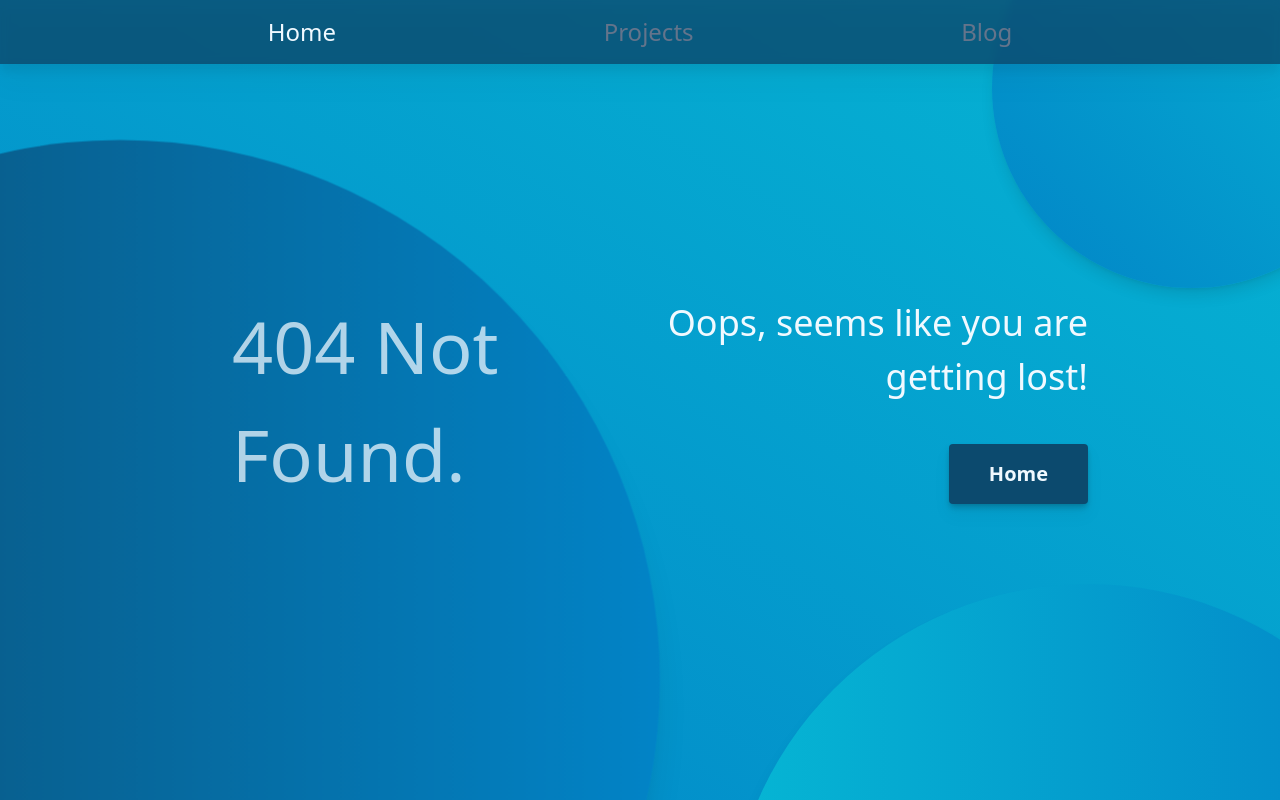
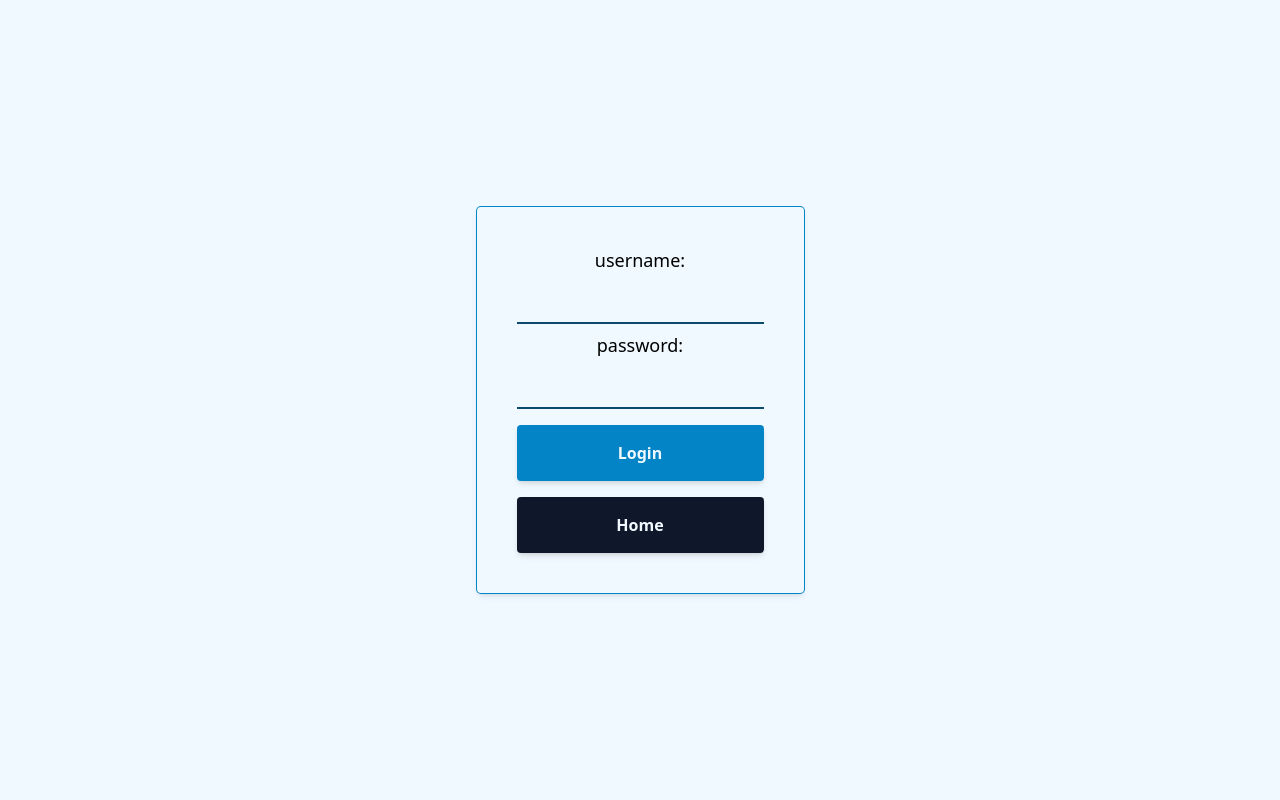
Before and after one commit to ecmCode/portfolio2, a React (Vite) app: page /portfolio/admin in a window 1280 px wide. Before the commit this address led to /404. Built offline with nearby package versions, Linux system fonts and the light colour scheme.

Commit message:
change: router base to ‘/portfolio/’

```diff
--- a/src/Admin.jsx
+++ b/src/Admin.jsx
@@ -1,4 +1,5 @@
 import { useState } from "react"
+import {Link} from 'react-router-dom'
 
 const Admin = () => {
     const [login, setLogin] = useState(false)
@@ -19,7 +20,7 @@ const Admin = () => {
 
     return(
 
-        <div className="flex justify-center items-center h-screen">
+        <div className="flex justify-center items-center h-screen relative bg-white z-20">
             <form action="POST" onSubmit={e => handleSubmit(e)}>
             {
                 login?
@@ -36,7 +37,10 @@ const Admin = () => {
                     <input type="text" name="username" id="username" className="text-black" required/>
                     <label htmlFor="password">password:</label>
                     <input type="password" name="password" id="password" className="text-black" required/>
-                    <button type="submit" className="bg-primary w-full my-4">Login</button>
+                    <button type="submit" className="bg-primary w-full my-2">Login</button>
+                    <Link to='../' className='w-full'>
+                        <button className=" bg-black w-full hover:ring-black hover:text-black" >Home</button>
+                    </Link>
                 </div>
 
 
--- a/src/Header.jsx
+++ b/src/Header.jsx
@@ -5,7 +5,7 @@ export default function Header() {
 
     return(
         <header className="fixed top-0 drop-shadow-xl shadow-black flex flex-row justify-evenly items-center select-none py-4 text-2xl w-screen bg-title text-white bg-opacity-80 backdrop-blur-sm z-10 ">
-            <Link className="hover:text-secondary" to='/'>
+            <Link className="hover:text-secondary" to='portfolio/'>
                 Home
             </Link>
 
--- a/src/NotFound.jsx
+++ b/src/NotFound.jsx
@@ -13,7 +13,7 @@ function NotFound() {
                 <h1 className='text-center md:text-left animate-pulse px-10 '>404 Not Found.</h1>
                 <div className='flex flex-col justify-center items-center md:items-end gap-10 animate-fadein-slow'>
                     <h3 className='text-center md:text-right'>Oops, seems like you are getting lost!</h3>
-                    <Link to='/'>
+                    <Link to='../'>
                         <button className='bg-title drop-shadow-lg px-48 md:px-10 text-xl'>Home</button>
                     </Link>
                 </div>
--- a/src/components/Project.jsx
+++ b/src/components/Project.jsx
@@ -1,8 +1,8 @@
 const ProjectList = () => {
 
     const projects = [
-        {name: "404 Page", url: '/404'},
-        {name: "Admin Page", url: '/admin'},
+        {name: "404 Page", url: './404'},
+        {name: "Admin Page", url: './admin'},
         {name: "Blogger Page", url: 'https://ecmcode.github.io/blogger'},
         {name: "Todo List", url: 'https://ecmcode.github.io/todolist/'},
     ]
--- a/src/main.jsx
+++ b/src/main.jsx
@@ -19,7 +19,12 @@ ReactDOM.createRoot(document.getElementById('root')).render(
           <Header />
           <Routes>
             {/* Home page */}
-            <Route exact path='/' element={<Home />} />
+              <Route exact path='/portfolio' >
+                <Route index element={<Home />} />
+                <Route path='admin' element={<Admin/>} />
+                <Route path='404' element={<NotFound/>} />
+                <Route path='*' element={<Navigate to='404' />} />
+              </Route>
 
               {/* More pages to be done:
 
@@ -29,9 +34,7 @@ ReactDOM.createRoot(document.getElementById('root')).render(
 
               {/* Admin & 404 pages */}
 
-            <Route path='/admin' element={<Admin/>} />
-            <Route path='/404' element={<NotFound/>} />
-            <Route path='*' element={<Navigate to='/404' />} />
+
           </Routes>
       </BrowserRouter>
     </div>
--- a/vite.config.js
+++ b/vite.config.js
@@ -3,5 +3,6 @@ import react from '@vitejs/plugin-react'
 
 // https://vitejs.dev/config/
 export default defineConfig({
+  base:'/portfolio/',
   plugins: [react()]
 })
```
Lines whose indentation alone changed are shown as unchanged.
